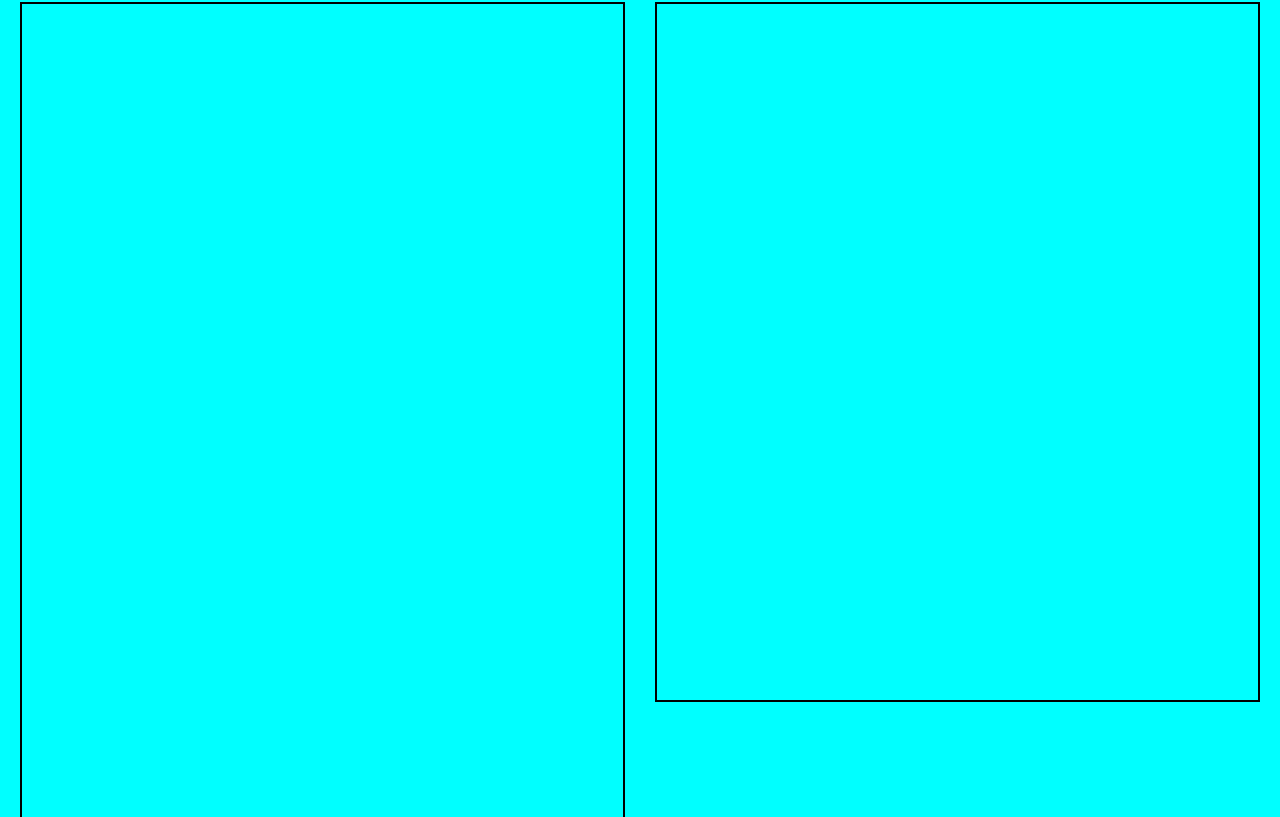
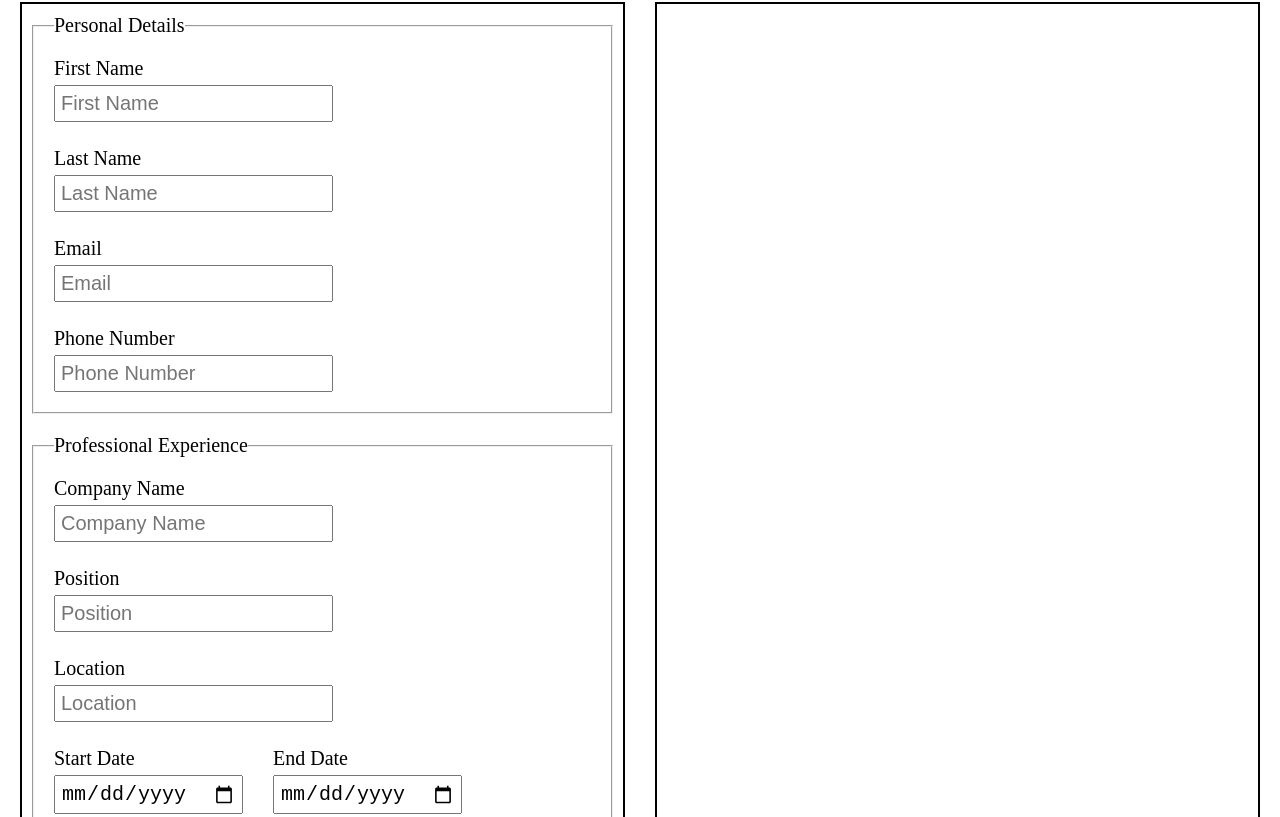
Before and after one commit to Ryanj24/CV-Builder, a React (Create React App) app in the folder cv-builder/: page / in a window 1280 px wide. Shown: the part 223-1040 px from the top of the page. Built offline with nearby package versions, Linux system fonts and the light colour scheme; the HTML template or start-up script is replaced by a standard one.

Commit message:
Added personal details and professional experience components and styled

```diff
--- a/cv-builder/src/components/CVInput.js
+++ b/cv-builder/src/components/CVInput.js
@@ -1,10 +1,17 @@
 import React from 'react'
 import '../styling/CVInput.css'
+import PersonalDetails from './PersonalDetails'
+import Experience from './Experience'
+import Education from './Education'
 
 const CVInput = () => {
   return (
     <div className='inputs'>
-
+      <form>
+        <PersonalDetails />
+        <Experience />
+        <Education />
+      </form>
     </div>
   )
 }
--- /dev/null
+++ b/cv-builder/src/components/Education.js
@@ -0,0 +1,10 @@
+import React from 'react'
+import '../styling/Education.css'
+
+const Education = () => {
+  return (
+    <div></div>
+  )
+}
+
+export default Education
--- /dev/null
+++ b/cv-builder/src/components/Experience.js
@@ -0,0 +1,34 @@
+import React from 'react'
+import '../styling/Experience.css'
+
+const Experience = () => {
+  return (
+    <fieldset className='experience-container'>
+        <legend>Professional Experience</legend>
+        <div className='company-input'>
+            <label htmlFor='company'>Company Name</label>
+            <input type= 'text' placeholder='Company Name' id='company'></input>
+        </div>
+        <div className='position-input'>
+            <label htmlFor='position'>Position</label>
+            <input type= 'text' placeholder='Position' id='position'></input>
+        </div>
+        <div className='location-input'>
+          <label htmlFor='location'>Location</label>
+            <input type= 'text' placeholder='Location' id='location'></input>
+        </div>
+        <div className='job-duration-input'>
+          <div className='start-date-input'>
+            <label htmlFor='start'>Start Date</label>
+            <input type= 'date' id='start'></input>
+          </div>
+          <div className='end-date-input'>
+            <label htmlFor='end'>End Date</label>
+            <input type= 'date' id='end'></input>
+          </div>
+        </div>
+    </fieldset>
+  )
+}
+
+export default Experience
--- /dev/null
+++ b/cv-builder/src/components/PersonalDetails.js
@@ -0,0 +1,29 @@
+import React from 'react'
+import '../styling/PersonalDetails.css'
+
+
+const PersonalDetails = () => {
+  return (
+    <fieldset className='personal-details-container'>
+        <legend>Personal Details</legend>
+        <div className='first-name-input'>
+            <label htmlFor='firstName'>First Name</label>
+            <input type='text' placeholder='First Name' id='firstName'></input>
+        </div>
+        <div className='last-name-input'>
+            <label htmlFor='lastName'>Last Name</label>
+            <input type='text' placeholder='Last Name' id='lastName'></input>
+        </div>
+        <div className='email-input'>
+            <label htmlFor='email'>Email</label>
+            <input type='email' placeholder='Email' id='email'></input>
+        </div>
+        <div className='phone-input'>
+            <label htmlFor='phoneNumber'>Phone Number</label>
+            <input type='text' placeholder='Phone Number' id='phoneNumber'></input>
+        </div>
+    </fieldset>
+  )
+}
+
+export default PersonalDetails
--- a/cv-builder/src/index.css
+++ b/cv-builder/src/index.css
@@ -13,7 +13,6 @@ body {
   flex-direction: column;
   align-items: center;
   height: 100%;
-  background-color: aqua;
 }
 
 .templates {
--- a/cv-builder/src/styling/CVInput.css
+++ b/cv-builder/src/styling/CVInput.css
@@ -3,4 +3,5 @@
     width: 50%;
     border: 2px solid;
     margin-right: 30px;
+    padding: 10px;
 }
--- a/cv-builder/src/styling/CVOutput.css
+++ b/cv-builder/src/styling/CVOutput.css
@@ -1,5 +1,5 @@
 .output {
-    height: 700px;
+    height: 1000px;
     width: 50%;
     border: 2px solid;
 }
--- /dev/null
+++ b/cv-builder/src/styling/Experience.css
@@ -0,0 +1,44 @@
+legend {
+    font-size: 20px;
+}
+
+.experience-container {
+    padding: 20px;
+    margin-bottom: 20px;
+}
+
+.experience-container > div label {
+    margin-bottom: 5px;
+    font-size: 20px;
+}
+
+.experience-container > div input {
+    padding: 5px 5px;
+    font-size: 20px;
+}
+
+
+.experience-container > div:not(.job-duration-input) {
+    display: flex;
+    flex-direction: column;
+    align-items: flex-start;
+}
+
+.experience-container > div:not(.company-input, .job-duration-input) {
+    margin: 25px 0;
+}
+
+.job-duration-input {
+    display: flex;
+}
+
+.job-duration-input .start-date-input {
+    display: flex;
+    flex-direction: column;
+    margin-right: 30px;
+}
+
+.job-duration-input .end-date-input {
+    display: flex;
+    flex-direction: column;
+}
--- /dev/null
+++ b/cv-builder/src/styling/PersonalDetails.css
@@ -0,0 +1,28 @@
+legend {
+    font-size: 20px;
+}
+
+.personal-details-container {
+    padding: 20px;
+    margin-bottom: 20px;
+}
+
+.personal-details-container > div {
+    display: flex;
+    flex-direction: column;
+    align-items: flex-start;
+}
+
+.personal-details-container > div:not(.first-name-input, .phone-input) {
+    margin: 25px 0;
+}
+
+.personal-details-container > div > label{
+    font-size: 20px;
+    margin-bottom: 5px;
+}
+
+.personal-details-container > div > input {
+    padding: 5px 5px;
+    font-size: 20px;
+}
```
Also changed, not shown: cv-builder/src/styling/Education.css (added).
